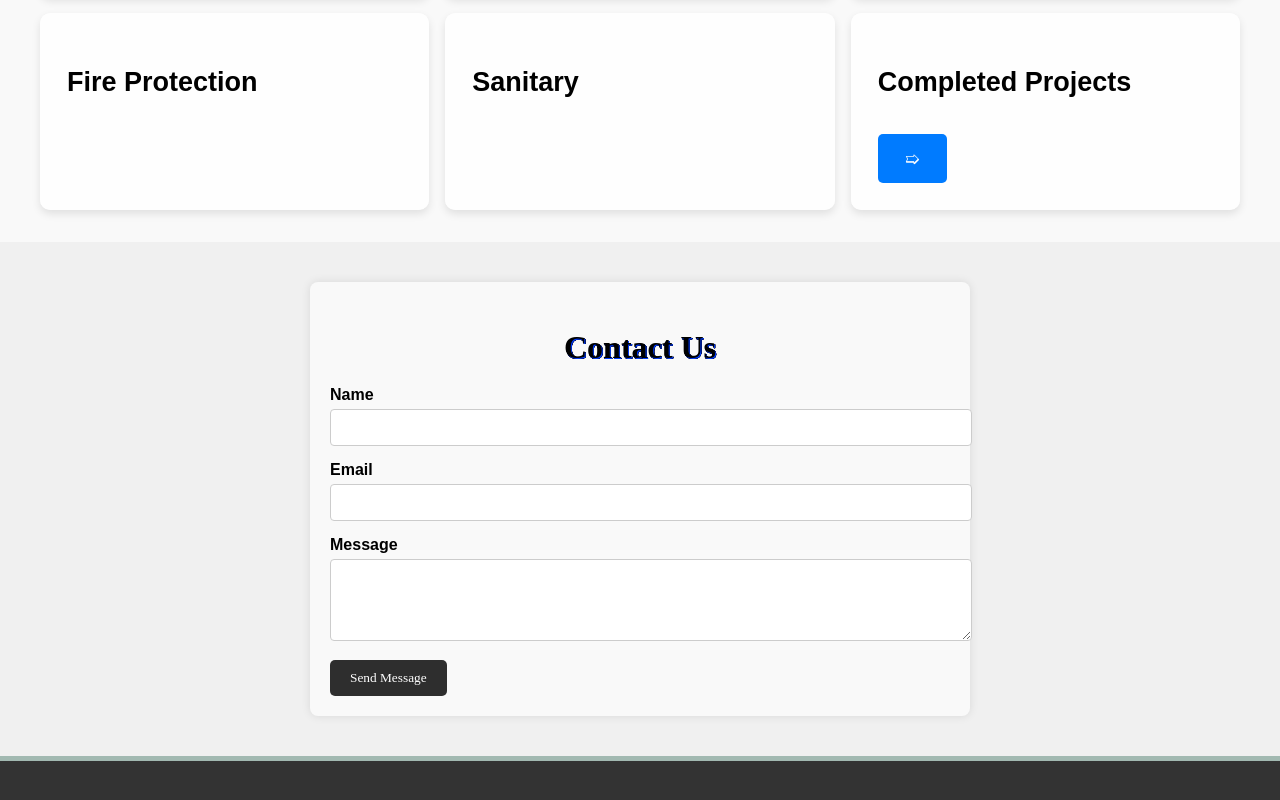
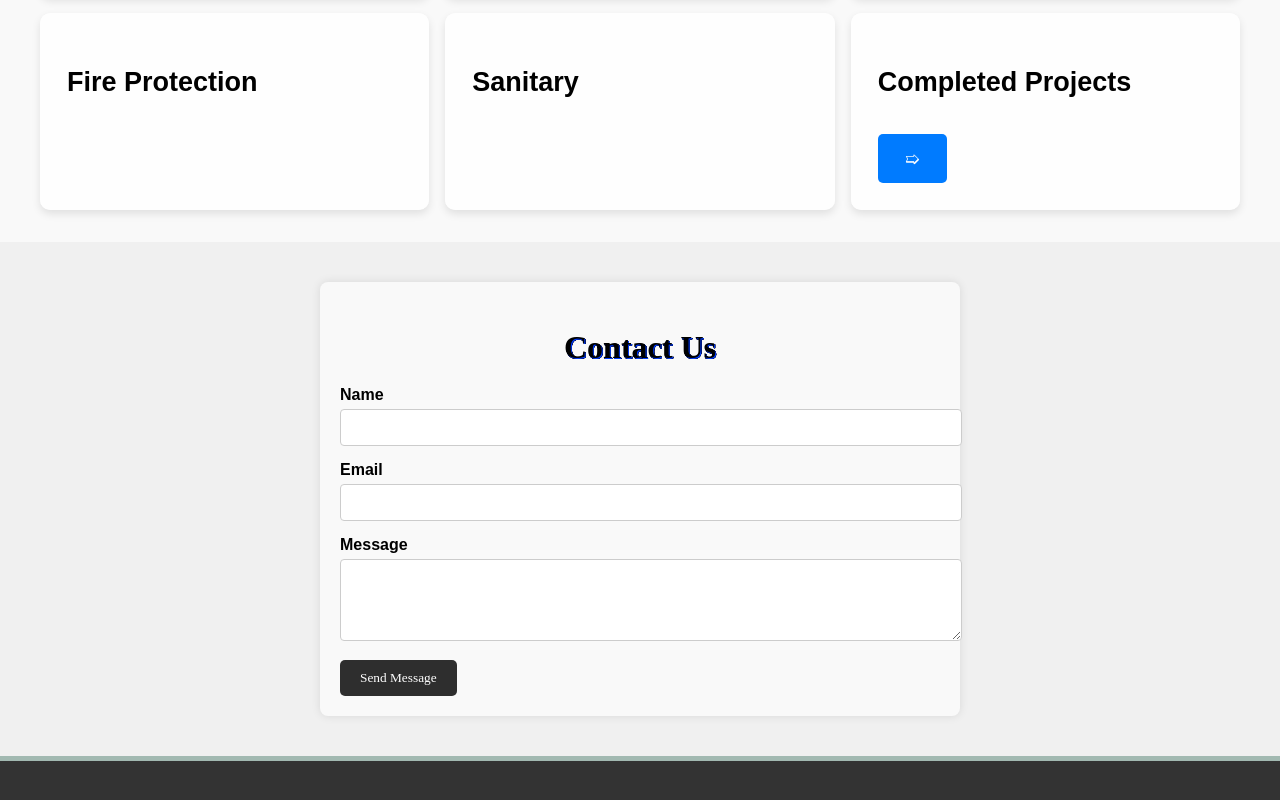
Before and after one commit to Raltom1/update-Amm, a plain HTML site: page index.html in a window 1280 px wide. Shown: the part 3337-4137 px from the top of the page. Drawn offline with Linux system fonts and the light colour scheme.

Commit message:
Update style.css

```diff
--- a/style.css
+++ b/style.css
@@ -881,7 +881,8 @@ button[type="submit"]:hover {
 
 /*contact section script popup*/
 .contact-container {
-    width: 50%;
+    width: 90%;
+    max-width: 600px;
     margin: 0 auto;
     padding: 20px;
     background-color: #f9f9f9;
@@ -941,7 +942,7 @@ button:hover {
     margin: 15% auto;
     padding: 20px;
     border: 1px solid #888;
-    width: 80%;
+    width: 90%;
     max-width: 500px;
     border-radius: 8px;
 }
@@ -958,6 +959,18 @@ button:hover {
     color: black;
     text-decoration: none;
     cursor: pointer;
+}
+
+@media (min-width: 768px) {
+    .contact-container {
+        width: 70%;
+    }
+}
+
+@media (min-width: 1024px) {
+    .contact-container {
+        width: 50%;
+    }
 }
 
 
```
